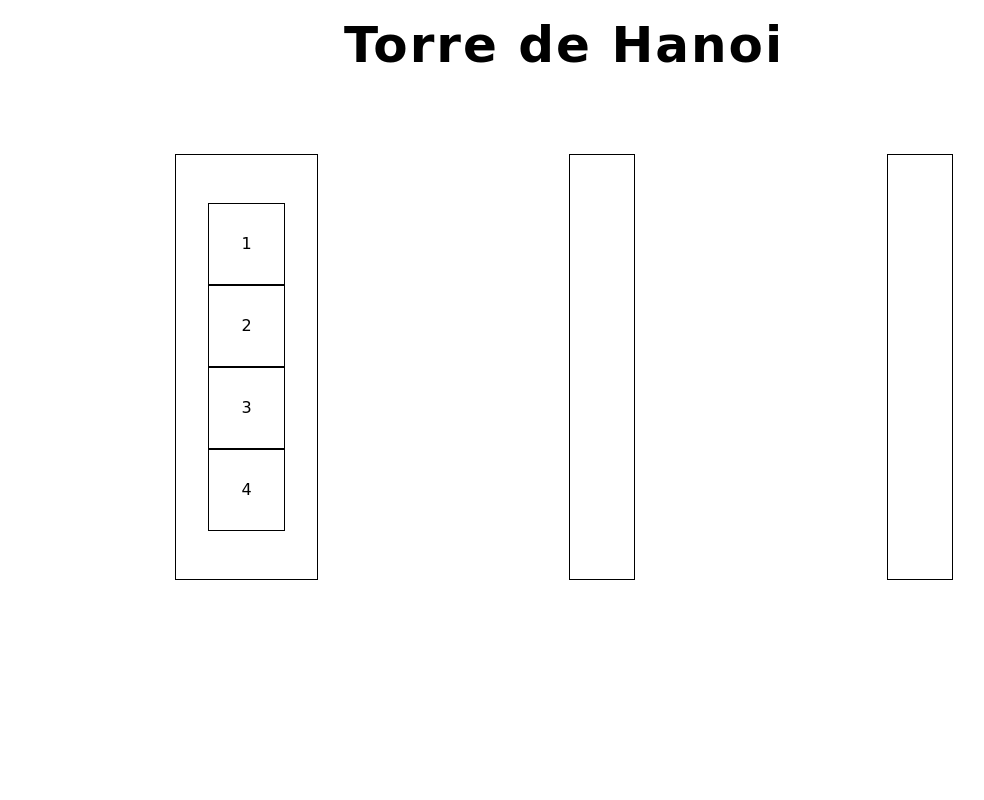
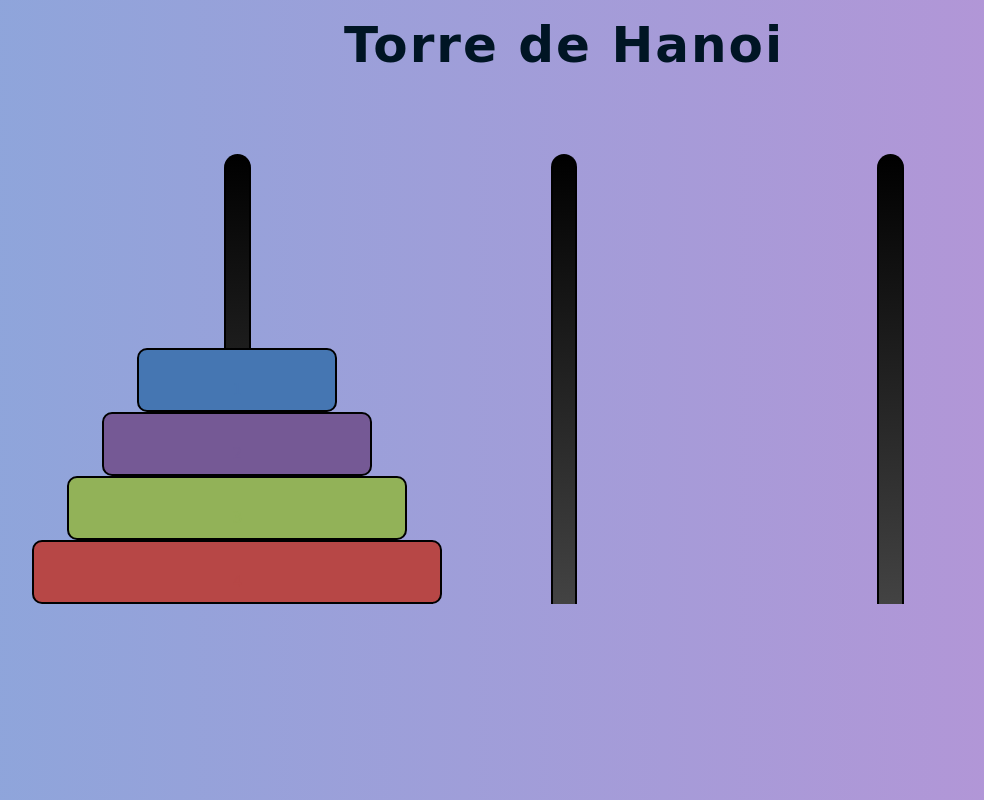
Before and after one commit to JefteKeller/hanoi-tower, a plain HTML site: page index.html in a window 1280 px wide. Shown: the whole page, without its empty margins (76-1060 px from the left). Drawn offline with Linux system fonts and the light colour scheme; a web font is replaced by a local one.

Commit message:
css modifications

```diff
--- a/index.html
+++ b/index.html
@@ -11,16 +11,16 @@
       <h1>Torre de Hanoi</h1>
     </header>
     <section id="game">
-      <div id="firstTower">
-        <div id="disk1">4</div>
-        <div id="disk2">3</div>
-        <div id="disk3">2</div>
-        <div id="disk4">1</div>
+      <div class="towers" id="firstTower">
+        <div class="disks" id="disk1">4</div>
+        <div class="disks" id="disk2">3</div>
+        <div class="disks" id="disk3">2</div>
+        <div class="disks" id="disk4">1</div>
       </div>
-      <div id="secondTower"></div>
-      <div id="thirdTower"></div>
+      <div class="towers" id="secondTower"></div>
+      <div class="towers" id="thirdTower"></div>
     </section>
-    <section id="vitoria" class="hidden">Você ganhou !!</section>
+    <section id="vitoria" class="hidden">Você completou, parabéns !!</section>
     <script src="script.js"></script>
   </body>
 </html>
--- a/script.js
+++ b/script.js
@@ -24,16 +24,16 @@ function get(currentTower) {
   ultimoElemento = currentTower.lastElementChild;
   ultimoPai = currentTower;
 
-
   if (ultimoElemento !== null) {
     ultimoElemento.style.backgroundColor = "green";
+    ultimoElemento.style.color = "green";
     stage = 1;
   }
-
 }
 
 function drop(currentTower) {
-  ultimoElemento.style.backgroundColor = "white";
+  ultimoElemento.style.backgroundColor = "";
+  ultimoElemento.style.color = "";
 
   if (currentTower.lastElementChild === null) {
     currentTower.appendChild(ultimoElemento);
@@ -45,16 +45,13 @@ function drop(currentTower) {
     currentTower.lastElementChild.textContent < ultimoElemento.textContent
   ) {
     ultimoPai.appendChild(ultimoElemento);
-
   }
-  vitoria()
+  vitoria();
   stage = null;
-
 }
 
-function vitoria () {
+function vitoria() {
   if (thirdTower.childElementCount === 4) {
-    document.getElementById("vitoria").classList.remove("hidden")
-
+    document.getElementById("vitoria").classList.remove("hidden");
   }
 }
--- a/style.css
+++ b/style.css
@@ -1,19 +1,24 @@
-@import url('https://fonts.googleapis.com/css2?family=Ranchers&display=swap');
+@import url("https://fonts.googleapis.com/css2?family=Ranchers&display=swap");
 
 * {
   margin: 0;
   padding: 0;
   box-sizing: border-box;
-  font-family: 'Ranchers', cursive;
+  font-family: "Ranchers", cursive;
+}
 
+body {
+  background: linear-gradient(to right, #8ca6db, #b993d6);
 }
+
+/* HEADER */
 
 header h1 {
   text-align: center;
   letter-spacing: 2px;
   font-size: 50px;
   margin-top: 1rem;
-
+  color: #001524;
 }
 
 #game {
@@ -22,27 +27,71 @@ header h1 {
   margin-top: 5rem;
 }
 
-#firstTower, #secondTower, #thirdTower{
+/* TORRES */
+
+.towers:hover {
+  cursor: pointer;
+}
+
+.towers {
   display: flex;
   flex-direction: column-reverse;
   align-items: center;
-  padding: 3rem 2rem;
-  border: 1px solid;
+  padding: 0rem 0.7rem;
+  border-left: 2px solid;
+  border-right: 2px solid;
+  border-top: 2px solid;
   line-height: 5rem;
+  width: 1px;
+  height: 450px;
+  border-radius: 20px 20px 0 0;
+  background: linear-gradient(to bottom, #000000, #434343);
 }
 
-#disk1, #disk2, #disk3, #disk4 {
-  border: 1px solid;
+/* PECAS */
+
+.disks {
+  border: 2px solid black;
   padding: 0 2rem;
+  color: white;
+  text-align: center;
+  border-radius: 10px;
+  height: 4rem;
 }
 
+#disk1 {
+  width: 410px;
+  background-color: #b74746;
+  color: #b74746;
+}
+
+#disk2 {
+  width: 340px;
+  background-color:#92b258;
+  color: #92b258;
+}
+
+#disk3 {
+  width: 270px;
+  background-color: #755995;
+  color: #755995;
+}
+
+#disk4 {
+  width: 200px;
+  background-color: #4576b2;
+  color: #4576b2;
+}
+
+/* VITORIA */
 
 #vitoria {
-  font-size: 30px;
+  font-size: 50px;
   text-align: center;
   margin-top: 8rem;
+  color: #001524;
 }
 
 .hidden {
-   visibility: hidden;
+  visibility: hidden;
 }
```
